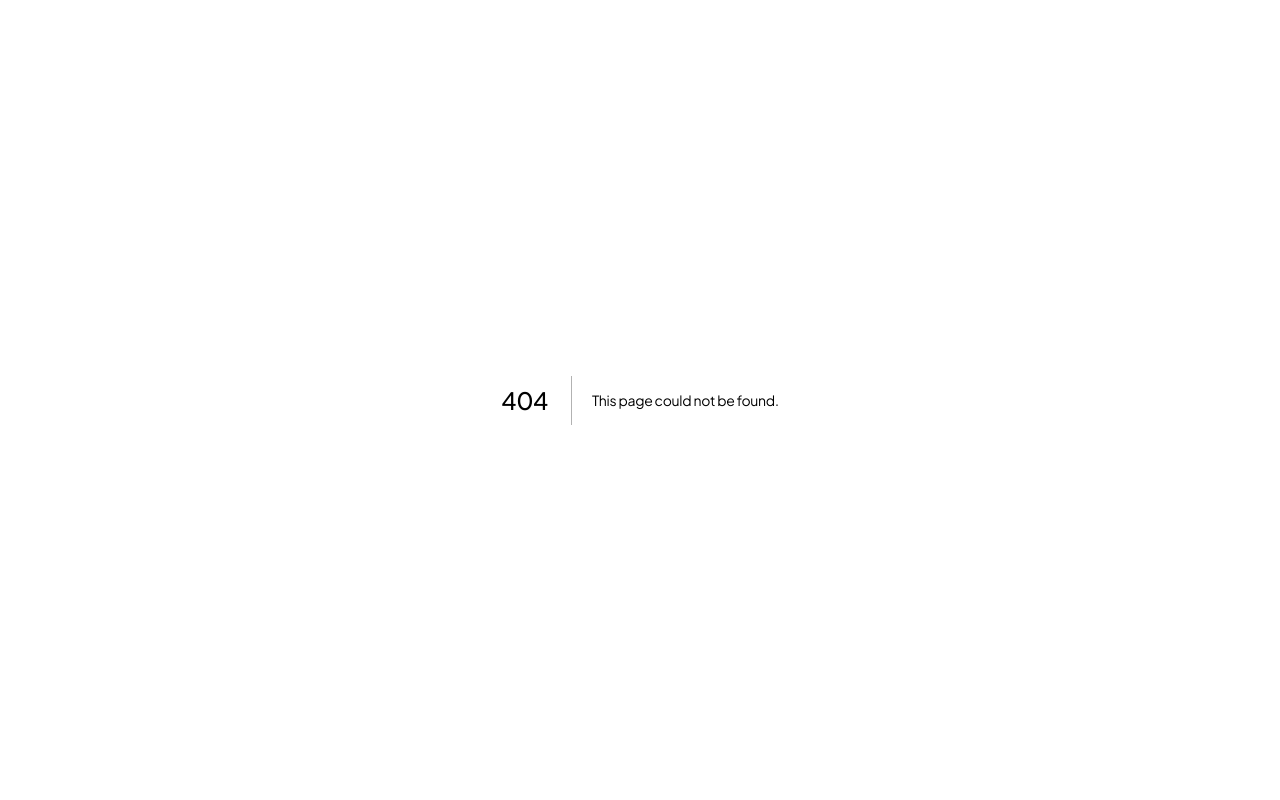
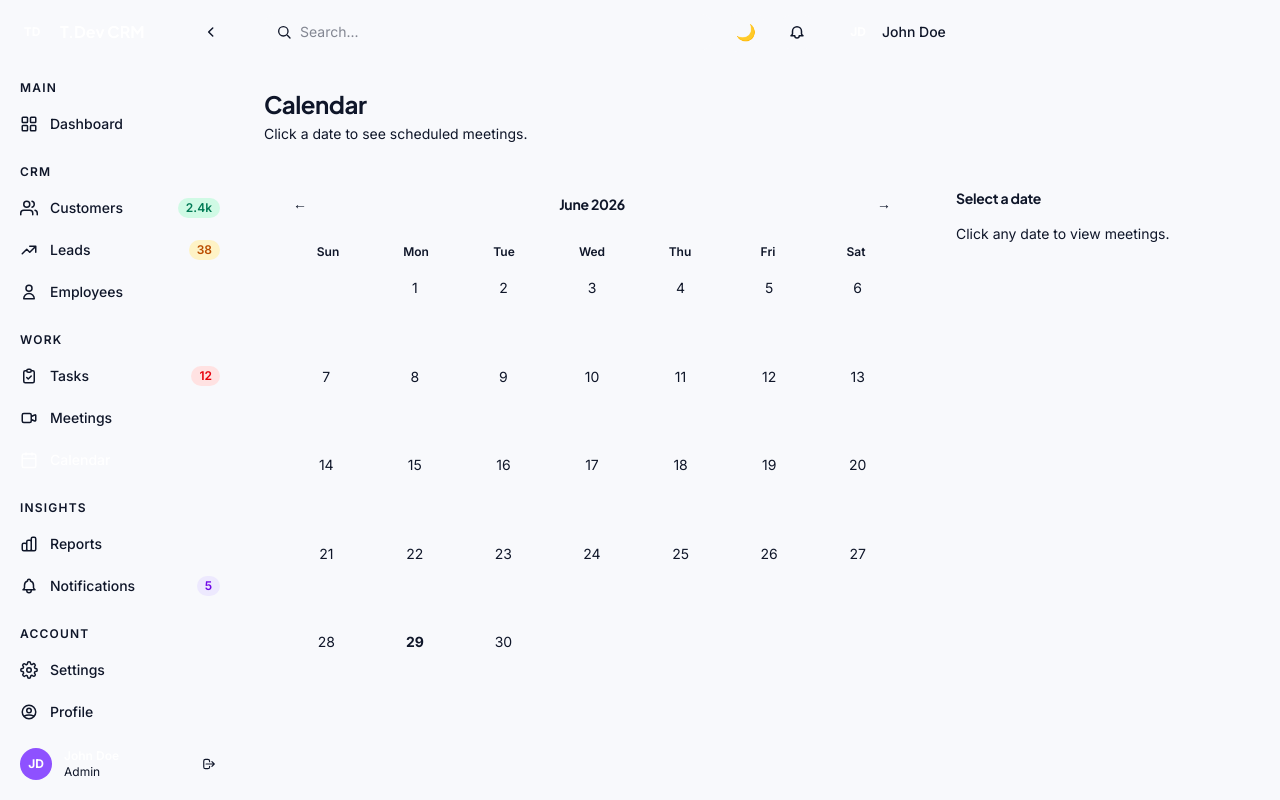
Before and after one commit to TahirHameed106/CRM_Internship_Task3, a Next.js app: page /dashboard/calendar in a window 1280 px wide. Before the commit this address had no page. Built offline with nearby package versions, Linux system fonts and the light colour scheme.

Commit message:
Day 3 & 4: Add Employees, Tasks, Meetings, Calendar pages

```diff
--- /dev/null
+++ b/src/app/dashboard/calendar/page.jsx
@@ -0,0 +1,133 @@
+'use client';
+// src/app/dashboard/calendar/page.jsx
+
+import { useMemo, useState } from 'react';
+import { meetings } from '@/data/dummy';
+
+const MONTHS = ['January','February','March','April','May','June','July','August','September','October','November','December'];
+const DAYS = ['Sun','Mon','Tue','Wed','Thu','Fri','Sat'];
+
+export default function CalendarPage() {
+  const today = new Date();
+  const [current, setCurrent] = useState({ month: today.getMonth(), year: today.getFullYear() });
+  const [selected, setSelected] = useState(null);
+
+  const firstDay = new Date(current.year, current.month, 1).getDay();
+  const daysInMonth = new Date(current.year, current.month + 1, 0).getDate();
+
+  // Map meetings to their day numbers for the current month/year
+  const meetingsByDay = useMemo(() => {
+    const map = {};
+    meetings.forEach((m) => {
+      const d = new Date(m.date);
+      if (d.getMonth() === current.month && d.getFullYear() === current.year) {
+        const day = d.getDate();
+        if (!map[day]) map[day] = [];
+        map[day].push(m);
+      }
+    });
+    return map;
+  }, [current]);
+
+  const selectedMeetings = selected ? (meetingsByDay[selected] || []) : [];
+
+  function prev() {
+    setCurrent((c) => c.month === 0 ? { month: 11, year: c.year - 1 } : { month: c.month - 1, year: c.year });
+    setSelected(null);
+  }
+  function next() {
+    setCurrent((c) => c.month === 11 ? { month: 0, year: c.year + 1 } : { month: c.month + 1, year: c.year });
+    setSelected(null);
+  }
+
+  const cells = [];
+  for (let i = 0; i < firstDay; i++) cells.push(null);
+  for (let d = 1; d <= daysInMonth; d++) cells.push(d);
+
+  const isToday = (d) => d === today.getDate() && current.month === today.getMonth() && current.year === today.getFullYear();
+
+  return (
+    <div className="flex flex-col gap-6">
+      <div>
+        <h1 className="text-2xl font-bold" style={{ color: 'var(--color-text)', fontFamily: 'Plus Jakarta Sans, sans-serif' }}>
+          Calendar
+        </h1>
+        <p className="text-sm mt-1" style={{ color: 'var(--color-text-muted)' }}>Click a date to see scheduled meetings.</p>
+      </div>
+
+      <div className="grid grid-cols-1 lg:grid-cols-3 gap-4">
+
+        {/* Calendar grid */}
+        <div className="lg:col-span-2 rounded-2xl p-5" style={{ background: 'var(--color-bg-card)', border: '1px solid var(--color-border)' }}>
+          {/* Month nav */}
+          <div className="flex items-center justify-between mb-5">
+            <button onClick={prev} className="w-8 h-8 rounded-xl flex items-center justify-center text-sm"
+              style={{ border: '1px solid var(--color-border)', color: 'var(--color-text)' }}>←</button>
+            <h2 className="text-sm font-bold" style={{ color: 'var(--color-text)' }}>
+              {MONTHS[current.month]} {current.year}
+            </h2>
+            <button onClick={next} className="w-8 h-8 rounded-xl flex items-center justify-center text-sm"
+              style={{ border: '1px solid var(--color-border)', color: 'var(--color-text)' }}>→</button>
+          </div>
+
+          {/* Day labels */}
+          <div className="grid grid-cols-7 mb-2">
+            {DAYS.map((d) => (
+              <div key={d} className="text-center text-xs font-semibold py-1" style={{ color: 'var(--color-text-muted)' }}>{d}</div>
+            ))}
+          </div>
+
+          {/* Date cells */}
+          <div className="grid grid-cols-7 gap-1">
+            {cells.map((d, i) => (
+              <div key={i}
+                onClick={() => d && setSelected(d)}
+                className="relative aspect-square flex flex-col items-center justify-start pt-1.5 rounded-xl cursor-pointer transition-colors text-sm"
+                style={{
+                  background: !d ? 'transparent'
+                    : selected === d ? 'var(--color-accent)'
+                    : isToday(d) ? 'var(--color-accent-soft)'
+                    : 'transparent',
+                  color: !d ? 'transparent'
+                    : selected === d ? '#fff'
+                    : isToday(d) ? 'var(--color-accent)'
+                    : 'var(--color-text)',
+                  fontWeight: isToday(d) || selected === d ? 700 : 400,
+                  cursor: d ? 'pointer' : 'default',
+                }}>
+                {d}
+                {d && meetingsByDay[d] && (
+                  <span className="w-1.5 h-1.5 rounded-full mt-0.5"
+                    style={{ background: selected === d ? '#fff' : 'var(--color-accent)' }} />
+                )}
+              </div>
+            ))}
+          </div>
+        </div>
+
+        {/* Meetings for selected day */}
+        <div className="rounded-2xl p-5 flex flex-col gap-4" style={{ background: 'var(--color-bg-card)', border: '1px solid var(--color-border)' }}>
+          <h2 className="text-sm font-bold" style={{ color: 'var(--color-text)' }}>
+            {selected ? `${MONTHS[current.month]} ${selected}` : 'Select a date'}
+          </h2>
+          {selected && selectedMeetings.length === 0 && (
+            <p className="text-sm" style={{ color: 'var(--color-text-soft)' }}>No meetings on this day.</p>
+          )}
+          {!selected && (
+            <p className="text-sm" style={{ color: 'var(--color-text-soft)' }}>Click any date to view meetings.</p>
+          )}
+          <ul className="flex flex-col gap-3">
+            {selectedMeetings.map((m) => (
+              <li key={m.id} className="p-3 rounded-xl flex flex-col gap-1.5" style={{ background: 'var(--color-bg)', border: '1px solid var(--color-border-soft)' }}>
+                <p className="text-sm font-medium" style={{ color: 'var(--color-text)' }}>{m.title}</p>
+                <p className="text-xs" style={{ color: 'var(--color-text-soft)' }}>🕐 {m.time} · 👤 {m.with}</p>
+                <span className="text-xs font-semibold px-2 py-0.5 rounded-full w-fit"
+                  style={{ background: 'var(--color-accent-soft)', color: 'var(--color-accent)' }}>{m.type}</span>
+              </li>
+            ))}
+          </ul>
+        </div>
+      </div>
+    </div>
+  );
+}
```
